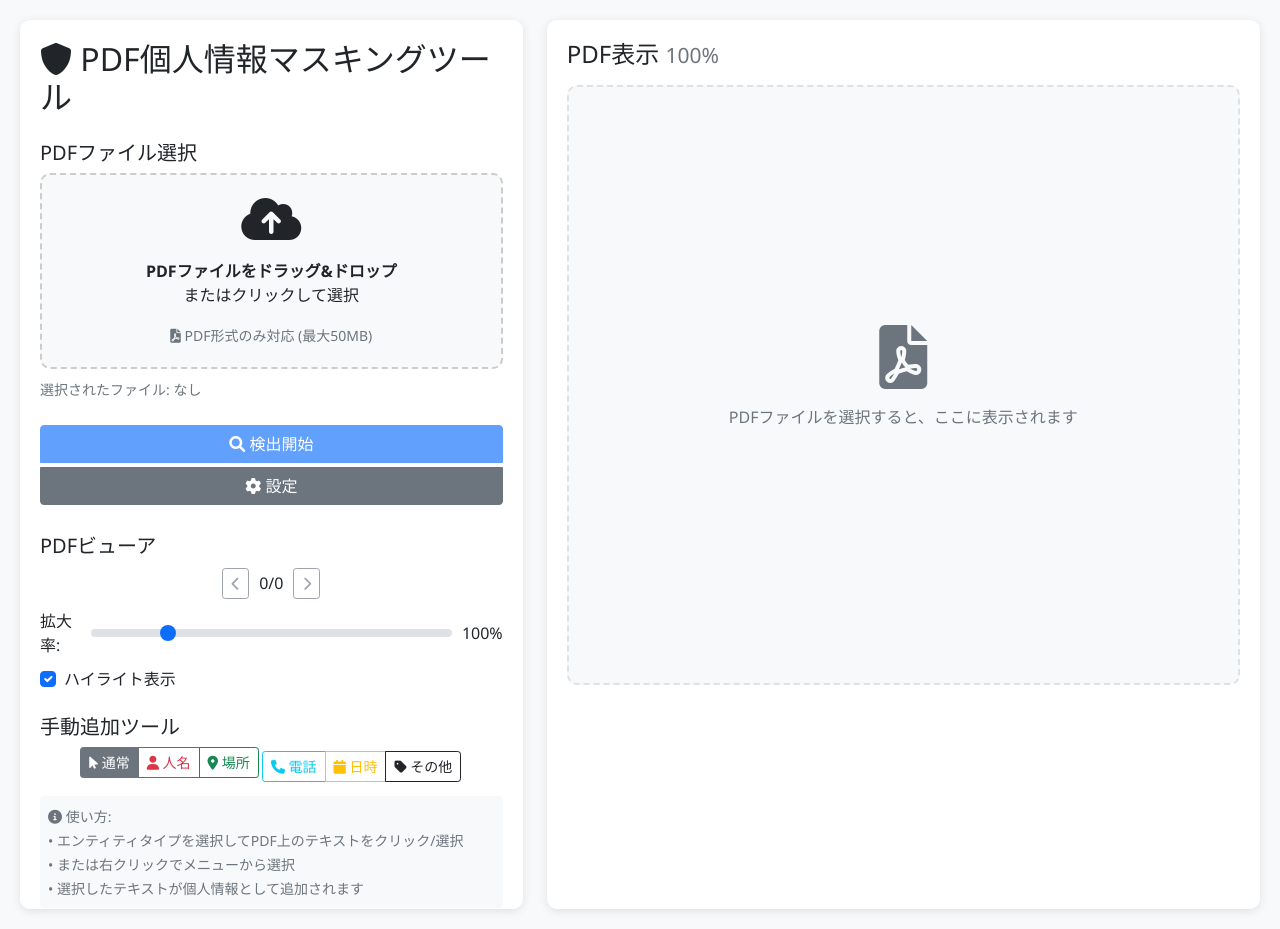
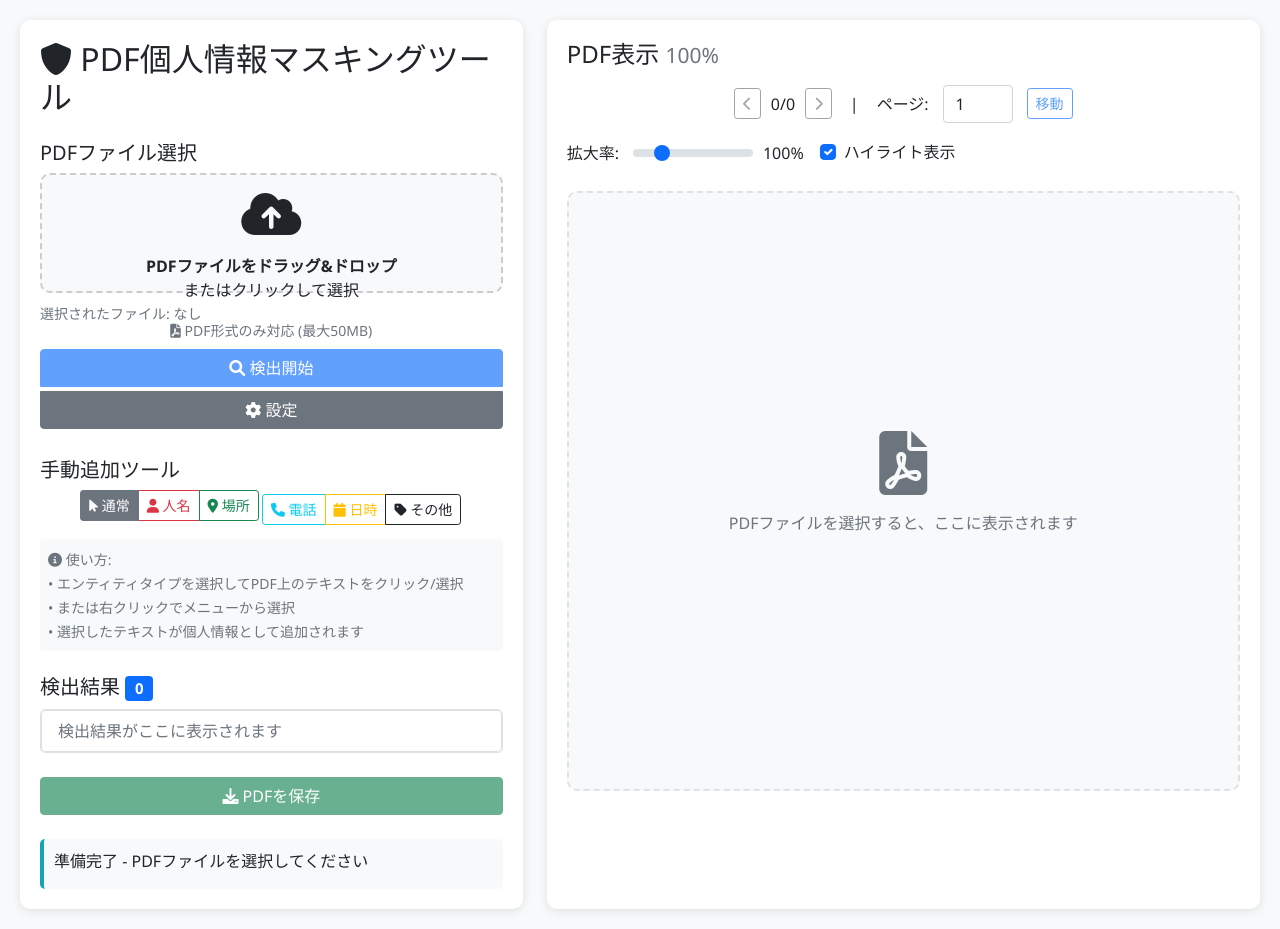
Before and after one commit to TomCat2357/PresidioPDF, a Flask app: page / in a window 1280 px wide. Run offline with Flask 3, Linux system fonts and the light colour scheme; some libraries are stand-ins or nearby versions.

Commit message:
feat: ページジャンプ機能を追加し、PDFビューアの操作性を向上

```diff
--- a/src/static/js/app.js
+++ b/src/static/js/app.js
@@ -47,6 +47,8 @@
                 prevPageBtn: document.getElementById('prevPageBtn'),
                 nextPageBtn: document.getElementById('nextPageBtn'),
                 pageInfo: document.getElementById('pageInfo'),
+                pageJumpInput: document.getElementById('pageJumpInput'),
+                pageJumpBtn: document.getElementById('pageJumpBtn'),
                 zoomSlider: document.getElementById('zoomSlider'),
                 zoomValue: document.getElementById('zoomValue'),
                 showHighlights: document.getElementById('showHighlights'),
--- a/src/templates/index.html
+++ b/src/templates/index.html
@@ -209,14 +209,14 @@
         }
 
         .upload-area {
-
             border: 2px dashed #ccc;
             border-radius: 10px;
-            padding: 20px;
+            padding: 15px;
             text-align: center;
             background: #f8f9fa;
             cursor: pointer;
             transition: border-color 0.3s;
+            max-height: 120px;
         }
 
         .upload-area:hover {
@@ -403,29 +403,7 @@
                         </div>
                     </div>
 
-                    <div class="mb-4">
-                        <h5>PDFビューア</h5>
-                        <div class="page-controls">
-                            <button class="btn btn-sm btn-outline-secondary" id="prevPageBtn" disabled>
-                                <i class="fas fa-chevron-left"></i>
-                            </button>
-                            <span id="pageInfo">0/0</span>
-                            <button class="btn btn-sm btn-outline-secondary" id="nextPageBtn" disabled>
-                                <i class="fas fa-chevron-right"></i>
-                            </button>
-                        </div>
-                        <div class="zoom-controls">
-                            <label for="zoomSlider">拡大率:</label>
-                            <input type="range" class="form-range" id="zoomSlider" min="25" max="400" value="100" step="25">
-                            <span id="zoomValue">100%</span>
-                        </div>
-                        <div class="form-check">
-                            <input class="form-check-input" type="checkbox" id="showHighlights" checked>
-                            <label class="form-check-label" for="showHighlights">
-                                ハイライト表示
-                            </label>
-                        </div>
-                    </div>
+
 
                     <div class="mb-4">
                         <h5>手動追加ツール</h5>
@@ -498,6 +476,37 @@
             <div class="col-md-7">
                 <div class="right-panel">
                     <h4 class="mb-3">PDF表示 <small class="text-muted" id="zoomDisplay">100%</small></h4>
+
+                    <!-- PDF viewer controls moved here -->
+                    <div class="mb-3">
+                        <div class="page-controls mb-2">
+                            <button class="btn btn-sm btn-outline-secondary" id="prevPageBtn" disabled>
+                                <i class="fas fa-chevron-left"></i>
+                            </button>
+                            <span id="pageInfo">0/0</span>
+                            <button class="btn btn-sm btn-outline-secondary" id="nextPageBtn" disabled>
+                                <i class="fas fa-chevron-right"></i>
+                            </button>
+                            <span class="mx-2">|</span>
+                            <label for="pageJumpInput" class="form-label mb-0 me-1">ページ:</label>
+                            <input type="number" class="form-control d-inline-block" id="pageJumpInput" min="1" max="1" value="1" style="width: 70px;">
+                            <button class="btn btn-sm btn-outline-primary ms-1" id="pageJumpBtn" disabled>移動</button>
+                        </div>
+                        <div class="d-flex align-items-center gap-3">
+                            <div class="zoom-controls">
+                                <label for="zoomSlider" class="form-label mb-0 me-1">拡大率:</label>
+                                <input type="range" class="form-range" id="zoomSlider" min="25" max="400" value="100" step="25" style="width: 120px;">
+                                <span id="zoomValue">100%</span>
+                            </div>
+                            <div class="form-check">
+                                <input class="form-check-input" type="checkbox" id="showHighlights" checked>
+                                <label class="form-check-label" for="showHighlights">
+                                    ハイライト表示
+                                </label>
+                            </div>
+                        </div>
+                    </div>
+
                     <div class="pdf-viewer" id="pdfViewer">
                         <div class="pdf-placeholder" id="pdfPlaceholder">
                             <i class="fas fa-file-pdf fa-4x mb-3"></i>
```
